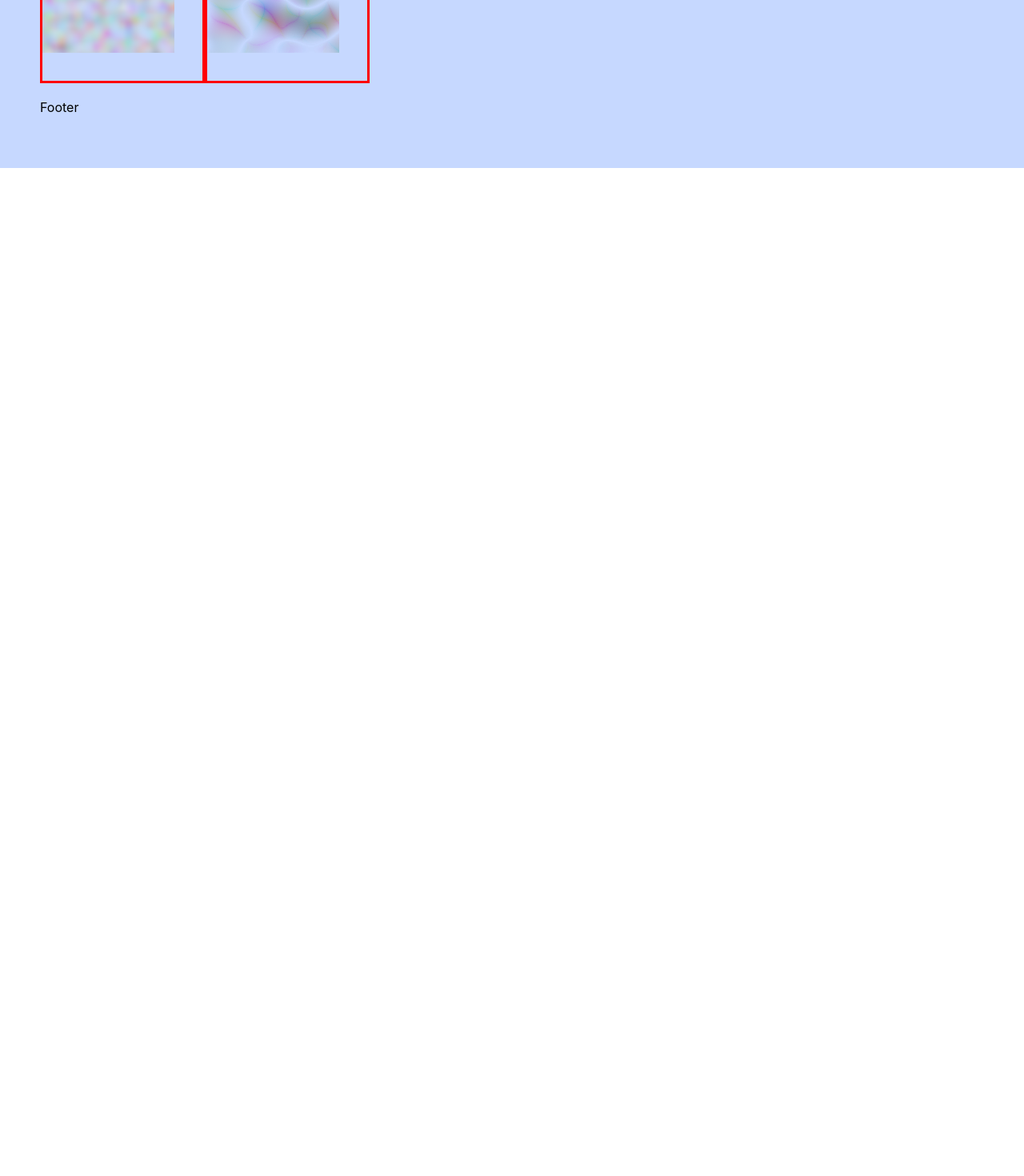
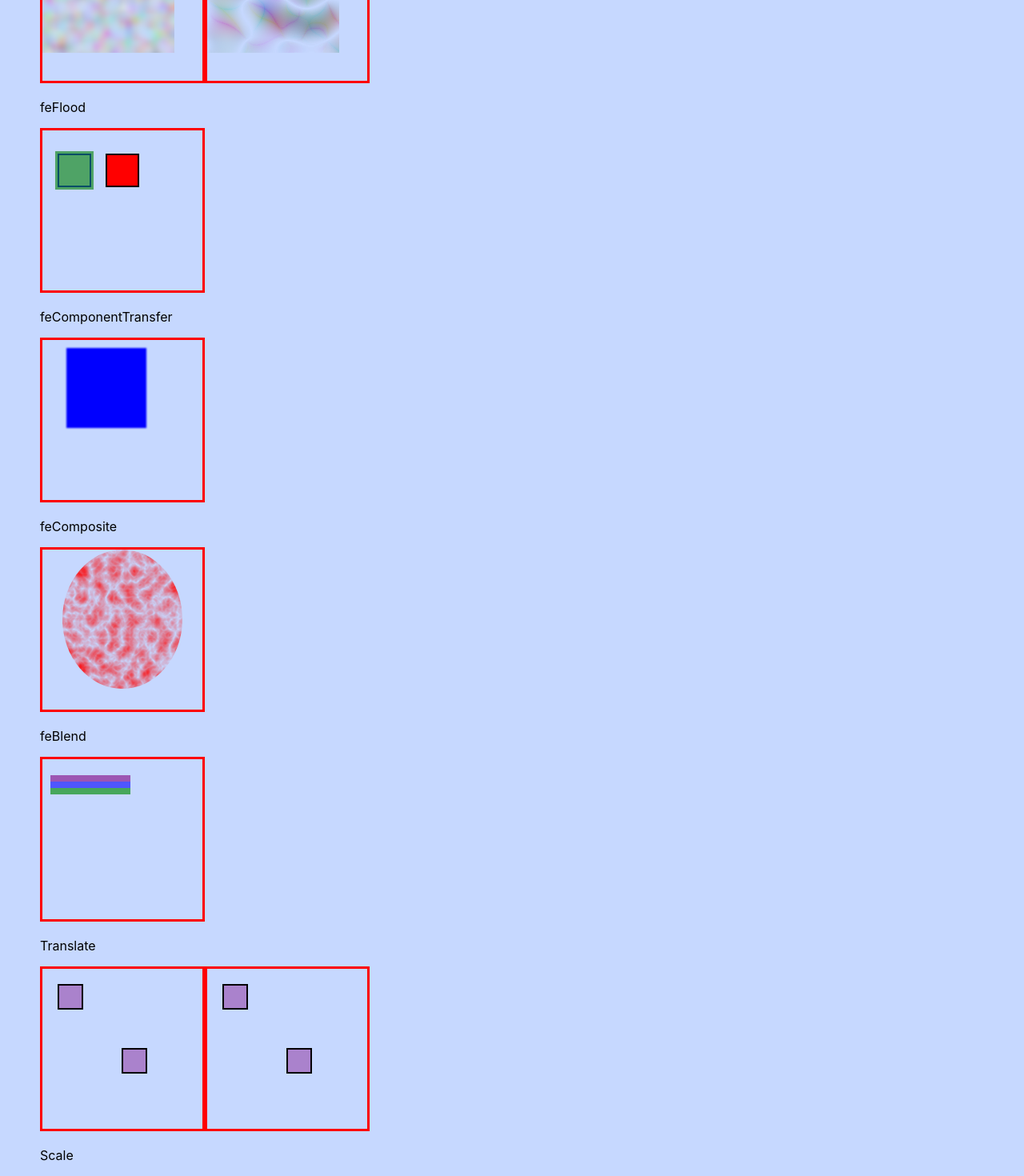
Before and after one commit to MuradAles/styles_tutorial, a React (Create React App) app in the folder styles_tutorial/: page /Shape in a window 1280 px wide. Shown: the part 6080-7550 px from the top of the page at 80% size. Before the commit the page ends 6290 px from the top, so only its background shows below. Built offline with nearby package versions, Linux system fonts and the light colour scheme.

Commit message:
small change

```diff
--- a/styles_tutorial/src/components/Tutorial_Components/Shapes/Shapes.js
+++ b/styles_tutorial/src/components/Tutorial_Components/Shapes/Shapes.js
@@ -294,6 +294,78 @@ function Shape() {
                 </filter>
                 <rect x="0" y="0" height="150" width="150" filter="url(#T3)" />
             </svg>
+            <p>feFlood</p>
+            <svg className="Shape_svg" width="200px" height="200px" viewBox="0 0 200 200">
+                <filter id="f1">
+                    <feFlood x="5%" y="10%" width="30%" height="30%" floodColor="green" floodOpacity=".6" />
+                </filter>
+                <rect x="10%" y="15%" width="20%" height="20%" fill="none" strokeWidth="2" stroke="blue" />
+                <rect x="10%" y="15%" width="20%" height="20%" filter="url(#f1)" />
+                <rect x="40%" y="15%" width="20%" height="20%" fill="red" strokeWidth="2" stroke="black" />
+                <rect x="60%" y="15%" width="20%" height="20%" filter="url(#f1)" />
+            </svg>
+            <p>feComponentTransfer</p>
+            <svg className="Shape_svg" width="200px" height="200px" viewBox="0 0 200 200">
+                <filter id="H">
+                    <feGaussianBlur stdDeviation="1" />
+                    <feComponentTransfer>
+                        <feFuncR type="discrete" tableValues="0 .5 1 0" />
+                        <feFuncG type="discrete" tableValues="0 .5 0" />
+                        <feFuncB type="discrete" tableValues="1" />
+                    </feComponentTransfer>
+                </filter>
+                <rect x="30" y="10" height="100" width="100" filter="url(#H)" />
+            </svg>
+            <p>feComposite</p>
+            <svg className="Shape_svg" width="200px" height="200px" viewBox="0 0 200 200">
+                <filter id="composite" y="0" x="0" width="100%" height="100%">
+                    <feTurbulence baseFrequency=".05" numOctaves="3" result="B" />
+                    <feComposite in2="B" in="SourceGraphic" operator="in" />
+                </filter>
+                <ellipse cx="100" cy="87" rx="75" ry="87" fill="red" filter="url(#composite)" />
+            </svg>
+            <p>feBlend</p>
+            <svg className="Shape_svg" width="200px" height="200px" viewBox="0 0 200 200">
+                <filter id="multiply" x="0" y="0" height="100%" width="100%">
+                    <feBlend mode="screen" in2="BackgroundImage" in="SourceGraphic" />
+                </filter>
+                <g enableBackground="new">
+                    <rect x="10" y="10%" height="4%" width="50%" fill="purple" fillOpacity=".6" />
+                    <rect x="10" y="14%" height="4%" width="50%" fill="blue" fillOpacity=".6" />
+                    <rect x="10" y="18%" height="4%" width="50%" fill="green" fillOpacity=".4" filter="url(#multiply)" />
+                </g>
+            </svg>
+            <p>Translate</p>
+            <svg className="Shape_svg" width="200px" height="200px" viewBox="0 0 200 200">
+                <g id="square">
+                    <rect x="20" y="20" width="30" height="30"
+                        fill="purple"
+                        fillOpacity=".4"
+                        stroke="black"
+                        strokeWidth="2" />
+                </g>
+                <use href="#square" x="80" y="80" />
+            </svg>
+            <svg className="Shape_svg" width="200px" height="200px" viewBox="0 0 200 200">
+                <g id="square">
+                    <rect x="20" y="20" width="30" height="30"
+                        fill="purple"
+                        fillOpacity=".4"
+                        stroke="black"
+                        strokeWidth="2" />
+                </g>
+                <use href="#square" transform="translate(80,80)" />
+            </svg>
+            <p>Scale</p>
+            <svg className="Shape_svg" width="200px" height="200px" viewBox="0 0 200 200">
+                <g id="square1">
+                    <rect x="20" y="20" width="30" height="30"
+                        fill="blue"
+                        fillOpacity=".5"
+                        stroke="black" />
+                </g>
+                <use href="#square1" transform="scale(2)" />
+            </svg>
         </div >
     )
 }
```
